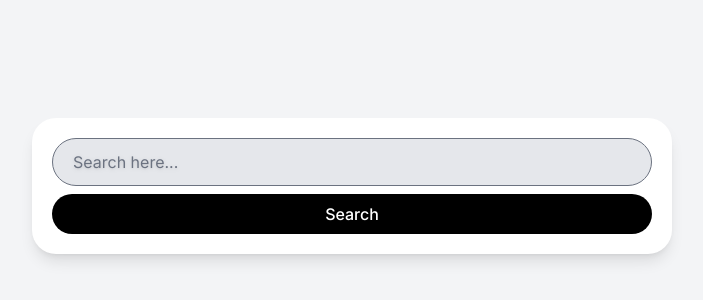
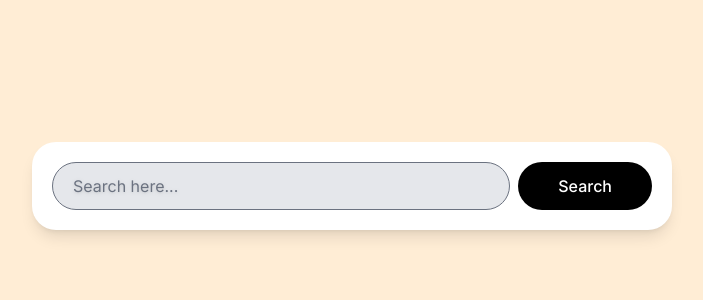
Before and after one commit to jungheeYoo/5-carrot-market-tailwindCSS, a Next.js app: page / in a window 1280 px wide. Shown: the part 214-514 px from the top of the page, without its empty margins (288-991 px from the left). Built offline with nearby package versions, Linux system fonts and the light colour scheme.

Commit message:
3-5. Responsive Modifiers

```diff
--- a/app/page.tsx
+++ b/app/page.tsx
@@ -92,27 +92,49 @@
 //   );
 // }
 
+// //////////////////////////////////////////////////
+// // ✅ 3-4. Tailwind Variables
+// // 검색창 컴포넌트 구현
+// // input 스타일 꾸미기
+// // focus, active state
+// // ring class
+// // 가상 요소 선택 (placeholder 같은 것..)
+
+// // ✨ Tailwind 에는 변수를 지정하는 class 타입도 존재한다.
+// // 마우스 올렸을 때 --tw 라고 적힌 것을 본다면 대부분의 경우 직접 조정할 수 있다
+
+// export default function Home() {
+//   return (
+//     <main className="bg-gray-100 h-screen flex items-center justify-center p-5 ">
+//       <div className="bg-white shadow-lg p-5 rounded-3xl w-full max-w-screen-sm flex flex-col gap-2">
+//         <input
+//           className="w-full rounded-full h-12 bg-gray-200 pl-5 outline-none ring ring-transparent focus:ring-orange-500 focus:ring-offset-2 transition-shadow placeholder:drop-shadow"
+//           type="text"
+//           placeholder="Search here..."
+//         />
+//         <button className="bg-black text-white py-2 rounded-full active:scale-90 focus:scale-90 transition-transform font-medium outline-none">
+//           Search
+//         </button>
+//       </div>
+//     </main>
+//   );
+// }
+
 //////////////////////////////////////////////////
-// ✅ 3-4. Tailwind Variables
-// 검색창 컴포넌트 구현
-// input 스타일 꾸미기
-// focus, active state
-// ring class
-// 가상 요소 선택 (placeholder 같은 것..)
-
-// ✨ Tailwind 에는 변수를 지정하는 class 타입도 존재한다.
-// 마우스 올렸을 때 --tw 라고 적힌 것을 본다면 대부분의 경우 직접 조정할 수 있다
+// ✅ 3-5. Responsive Modifiers
+// 반응형 만들기
+// 사이즈에 따른 배경화면 색상 바꾸면서 반응형 해보기
 
 export default function Home() {
   return (
-    <main className="bg-gray-100 h-screen flex items-center justify-center p-5 ">
-      <div className="bg-white shadow-lg p-5 rounded-3xl w-full max-w-screen-sm flex flex-col gap-2">
+    <main className="bg-gray-100 sm:bg-red-100 md:bg-green-100 lg:bg-cyan-100 xl:bg-orange-100 2xl:bg-purple-100 h-screen flex items-center justify-center p-5 ">
+      <div className="bg-white shadow-lg p-5 rounded-3xl w-full max-w-screen-sm flex flex-col md:flex-row gap-2">
         <input
           className="w-full rounded-full h-12 bg-gray-200 pl-5 outline-none ring ring-transparent focus:ring-orange-500 focus:ring-offset-2 transition-shadow placeholder:drop-shadow"
           type="text"
           placeholder="Search here..."
         />
-        <button className="bg-black text-white py-2 rounded-full active:scale-90 focus:scale-90 transition-transform font-medium outline-none">
+        <button className="bg-black text-white py-2 rounded-full active:scale-90 focus:scale-90 transition-transform font-medium outline-none md:px-10">
           Search
         </button>
       </div>
```
